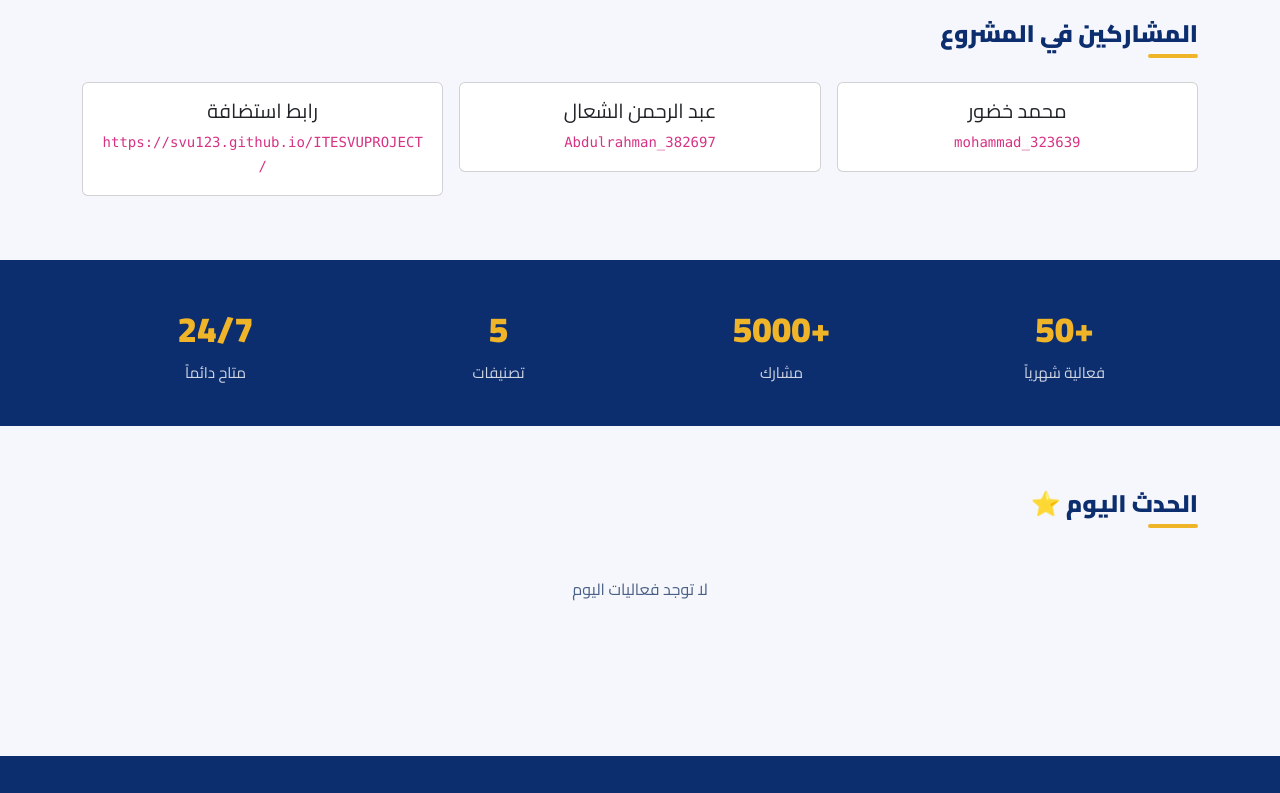
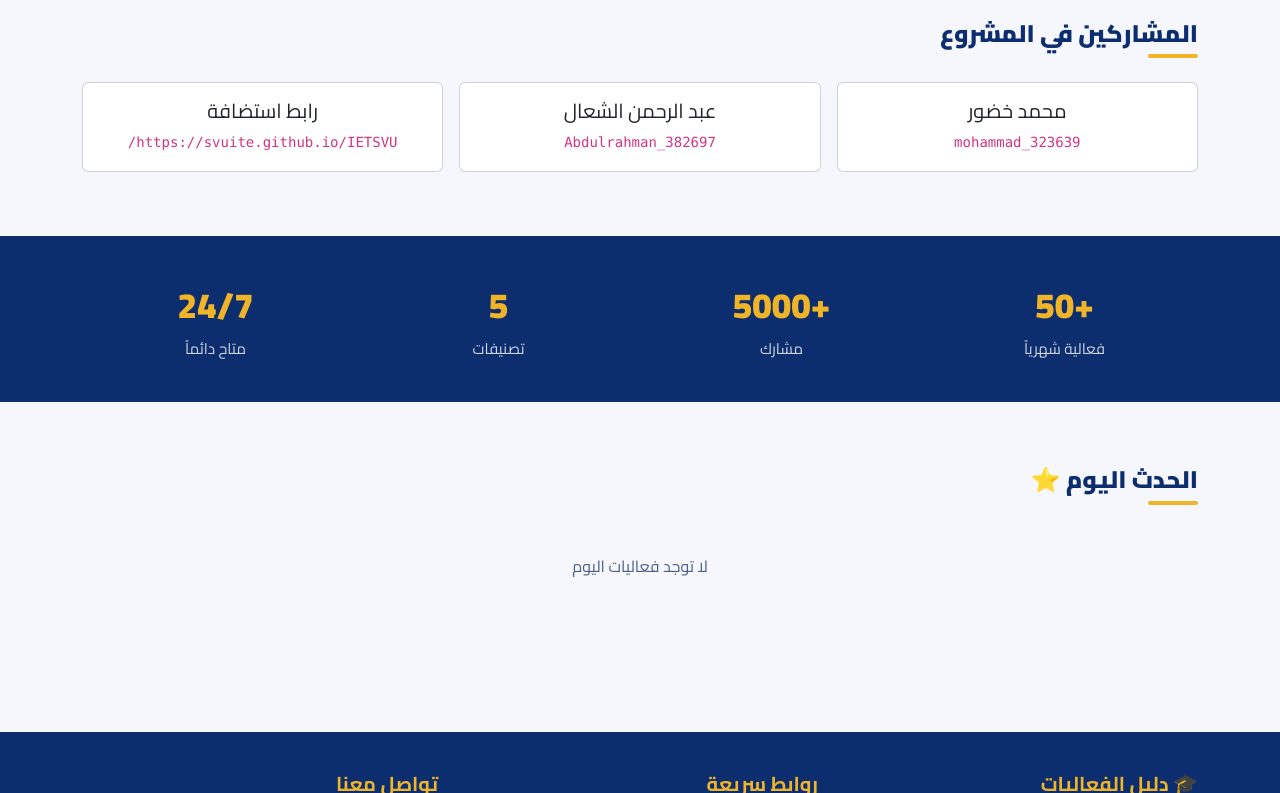
Before and after one commit to SVUITE/IETSVU, a plain HTML site: page index.html in a window 1280 px wide. Shown: the part 1080-1873 px from the top of the page. Drawn offline with nearby package versions, Linux system fonts and the light colour scheme.

Commit message:
Add files via upload

```diff
--- a/index.html
+++ b/index.html
@@ -112,7 +112,7 @@
        <div class="col-md-4 text-center">
         <div class="card p-3">
           <h5>رابط استضافة  </h5>
-          <code>https://svu123.github.io/ITESVUPROJECT/</code>
+          <code>https://svuite.github.io/IETSVU/</code>
         </div>
       </div>
     </div>
```
